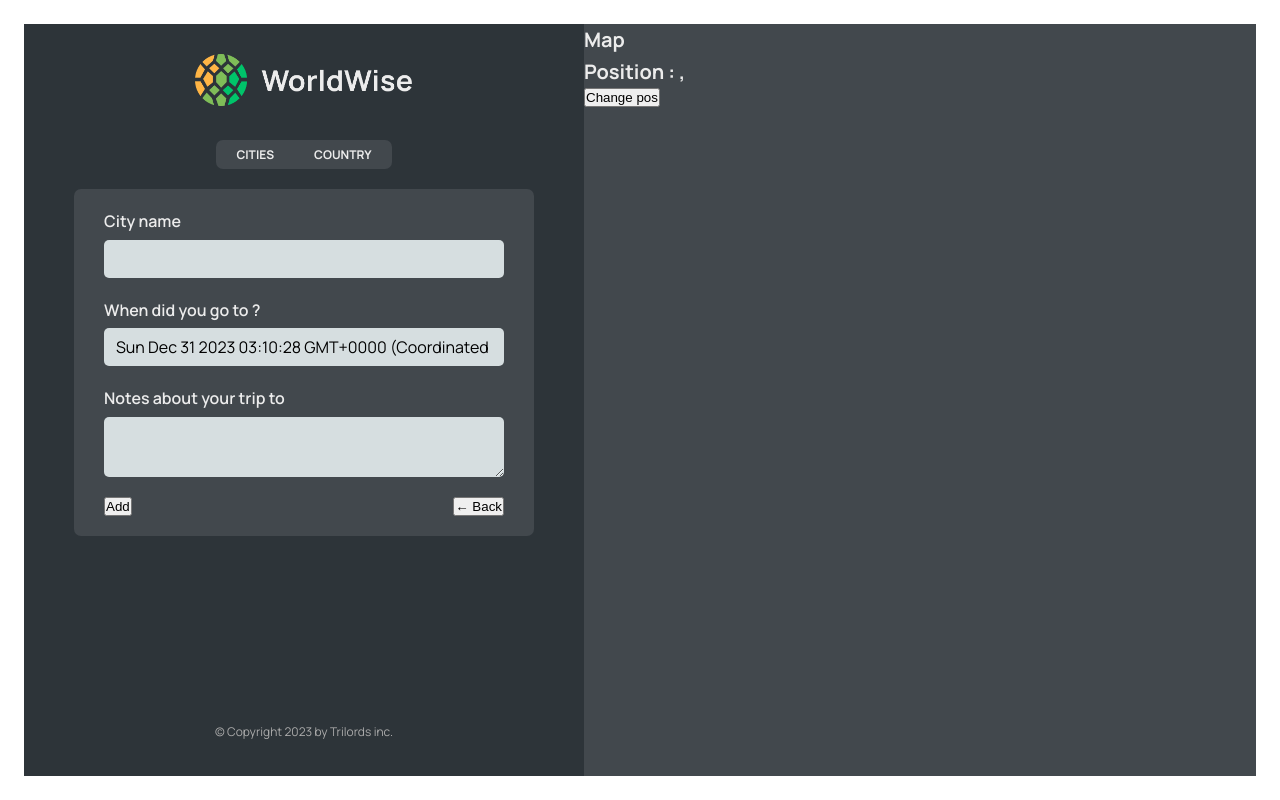
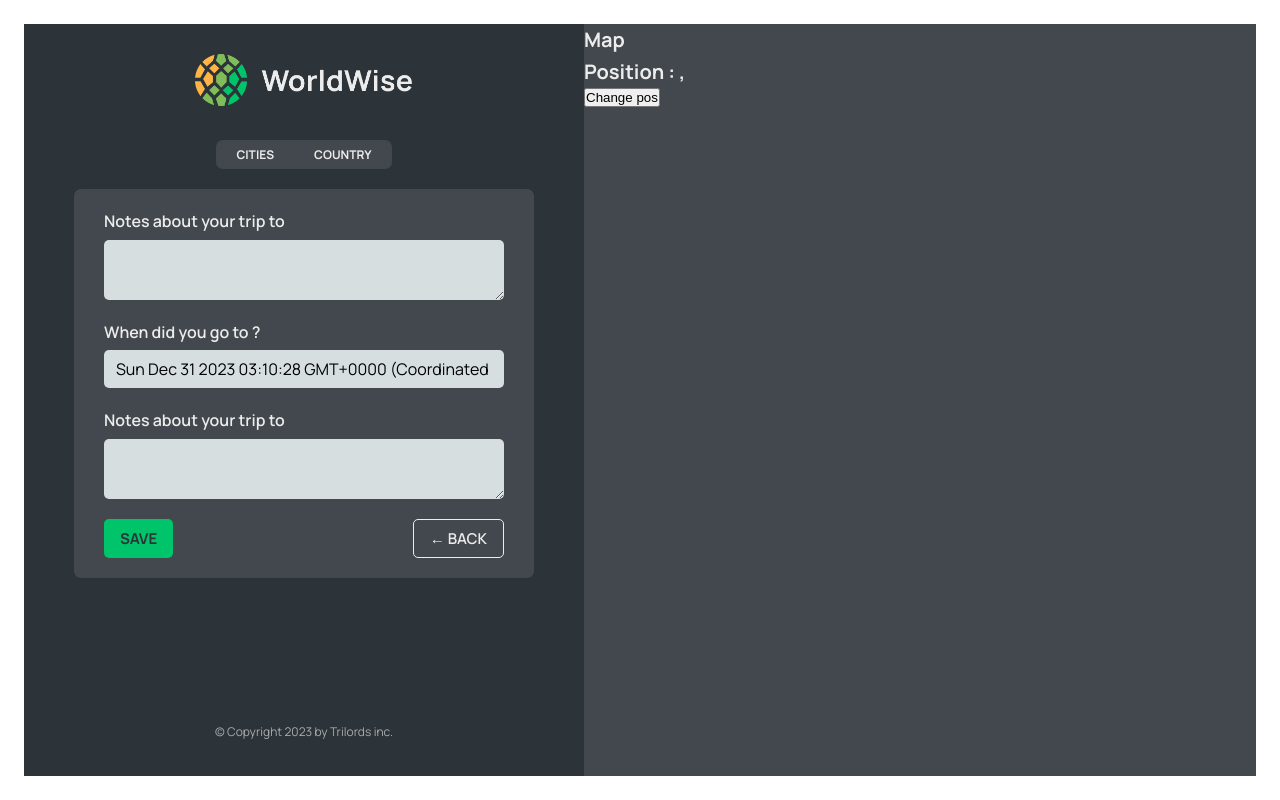
Before and after one commit to trilord243/react-world-travel, a React (Vite) app: page /app/form in a window 1280 px wide. Built offline with nearby package versions, Linux system fonts and the light colour scheme; data requests are answered from the project's data file.

Commit message:
navigate

```diff
--- a/src/App.jsx
+++ b/src/App.jsx
@@ -1,4 +1,4 @@
-import { BrowserRouter, Routes, Route } from "react-router-dom";
+import { BrowserRouter, Routes, Route, Navigate } from "react-router-dom";
 import Product from "./pages/Product";
 import HomePage from "./pages/HomePage";
 import Pricing from "./pages/Pricing";
@@ -48,7 +48,7 @@ export default function App() {
         <Route path="product" element={<Product />} />
         <Route path="pricing" element={<Pricing />} />
         <Route path="/app" element={<AppLayout />} >
-          <Route index element={<CityList cities={cities} isLoading={isLoading} />} />
+          <Route index element={<Navigate replace to='cities' />} />
           <Route path="cities" element={<CityList cities={cities} isLoading={isLoading} />} />
           <Route path="cities/:id" element={<City />} />
           <Route path="countries" element={<CountryList cities={cities} isLoading={isLoading} />} />
--- a/src/components/Button.jsx
+++ b/src/components/Button.jsx
@@ -1,7 +1,9 @@
 import styles from './Button.module.css'
 
-export default function Button({ children, onclick, type }) {
+export default function Button({ children, onClick, type }) {
     return (
-        <button onclick={onclick} className={styles.btn} > {children}  </button>
+        <button onClick={onClick} className={`${styles.btn} ${styles[type]} `}>
+            {children}
+        </button>
     )
 }
--- a/src/components/CountryList.jsx
+++ b/src/components/CountryList.jsx
@@ -18,7 +18,7 @@ export const CountryList = ({ cities, isLoading }) => {
     return (
         <ul className={styles.countryList} >
 
-            {country.map(country => <CountryItem country={country} />)}
+            {country.map(country => <CountryItem key={country.country} country={country} />)}
 
         </ul>
     )
--- a/src/components/Form.jsx
+++ b/src/components/Form.jsx
@@ -3,7 +3,8 @@
 import { useState } from "react";
 
 import styles from "./Form.module.css";
-
+import Button from "./Button";
+import { useNavigate } from "react-router-dom";
 export function convertToEmoji(countryCode) {
   const codePoints = countryCode
     .toUpperCase()
@@ -13,21 +14,30 @@ export function convertToEmoji(countryCode) {
 }
 
 function Form() {
+  const navigate = useNavigate();
+
   const [cityName, setCityName] = useState("");
   const [country, setCountry] = useState("");
   const [date, setDate] = useState(new Date());
   const [notes, setNotes] = useState("");
 
+
+  const handleBackClick = (e) => {
+    e.preventDefault();
+    navigate(-1);
+  };
+
+
+
   return (
     <form className={styles.form}>
       <div className={styles.row}>
-        <label htmlFor="cityName">City name</label>
-        <input
-          id="cityName"
-          onChange={(e) => setCityName(e.target.value)}
-          value={cityName}
+        <label htmlFor="notes">Notes about your trip to {cityName}</label>
+        <textarea
+          id="notes"
+          onChange={(e) => setNotes(e.target.value)}
+          value={notes}
         />
-        {/* <span className={styles.flag}>{emoji}</span> */}
       </div>
 
       <div className={styles.row}>
@@ -49,10 +59,11 @@ function Form() {
       </div>
 
       <div className={styles.buttons}>
-        <button>Add</button>
-        <button>&larr; Back</button>
+        <Button type='primary'>Save</Button>
+        <Button type='back' onClick={handleBackClick}>&larr; Back</Button>
       </div>
     </form>
+
   );
 }
 
```
